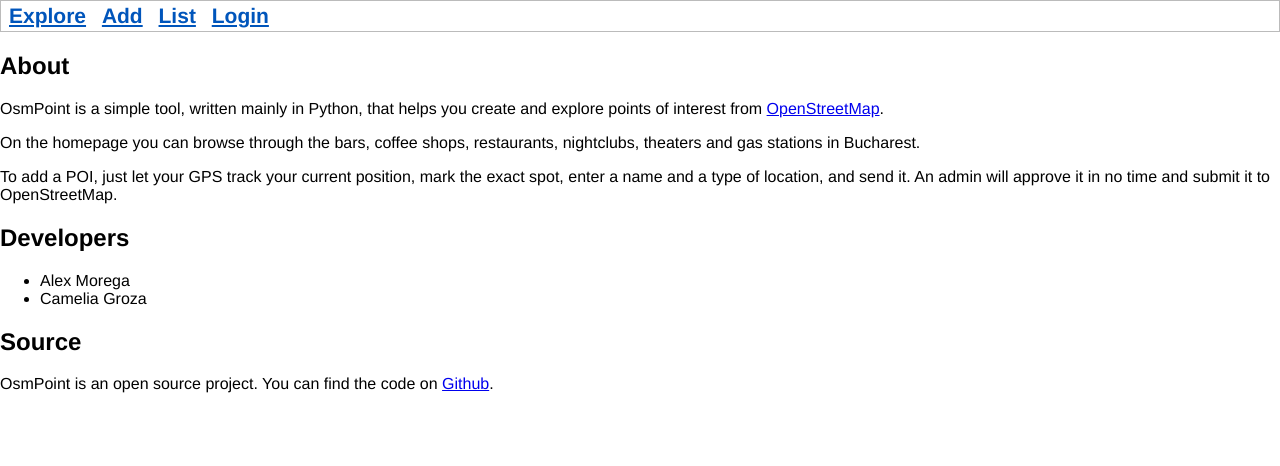
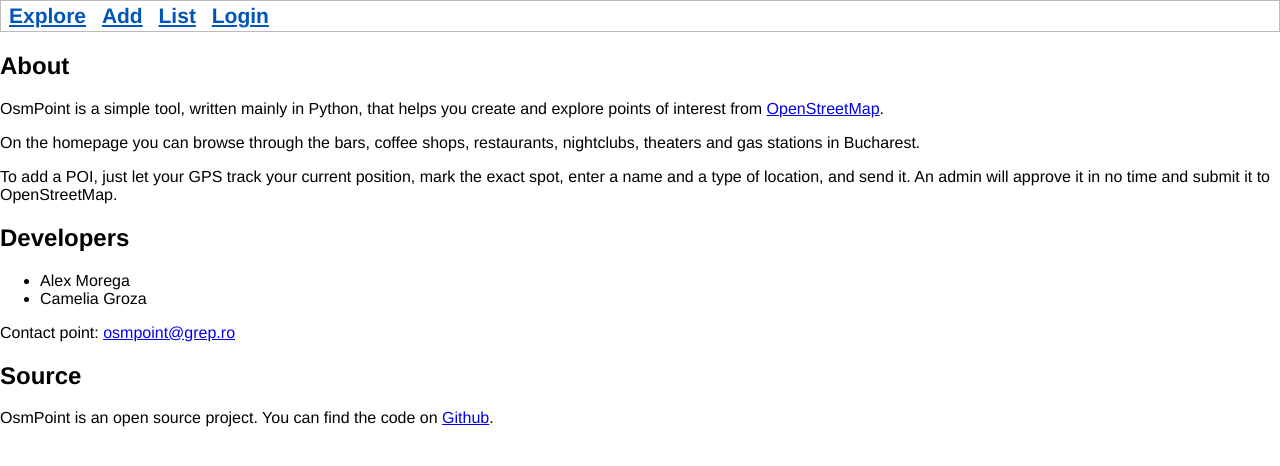
Before and after one commit to pybucuresti/OsmPoint, a Flask app: page /about in a window 1280 px wide. Shown: the top 466 px of the page. Run offline with Flask 2, Linux system fonts and the light colour scheme; parts of the project's set-up code (start-up, migrations or seed data) failed here and were passed over.

Commit message:
contact email on "about" page

```diff
--- a/osmpoint/templates/info.html
+++ b/osmpoint/templates/info.html
@@ -5,10 +5,13 @@
 <h2>About</h2>
 
   <p>OsmPoint is a simple tool, written mainly in Python, that helps you create
-     and explore points of interest from <a href="http://www.openstreetmap.org">
-     OpenStreetMap</a>.</p>
+     and explore points of interest from
+     <a href="http://www.openstreetmap.org">OpenStreetMap</a>.
+  </p>
+
   <p>On the homepage you can browse through the bars, coffee shops, restaurants,
      nightclubs, theaters and gas stations in Bucharest.</p>
+
   <p>To add a POI, just let your GPS track your current position, mark the
      exact spot, enter a name and a type of location, and send it. An admin
      will approve it in no time and submit it to OpenStreetMap.</p>
@@ -20,6 +23,8 @@
     <li>Camelia Groza</li>
   </ul>
 
+  <p>Contact point: <a href="mailto:osmpoint@grep.ro">osmpoint@grep.ro</a></p>
+
 <h2>Source</h2>
 
   <p>OsmPoint is an open source project. You can find the code on
```
